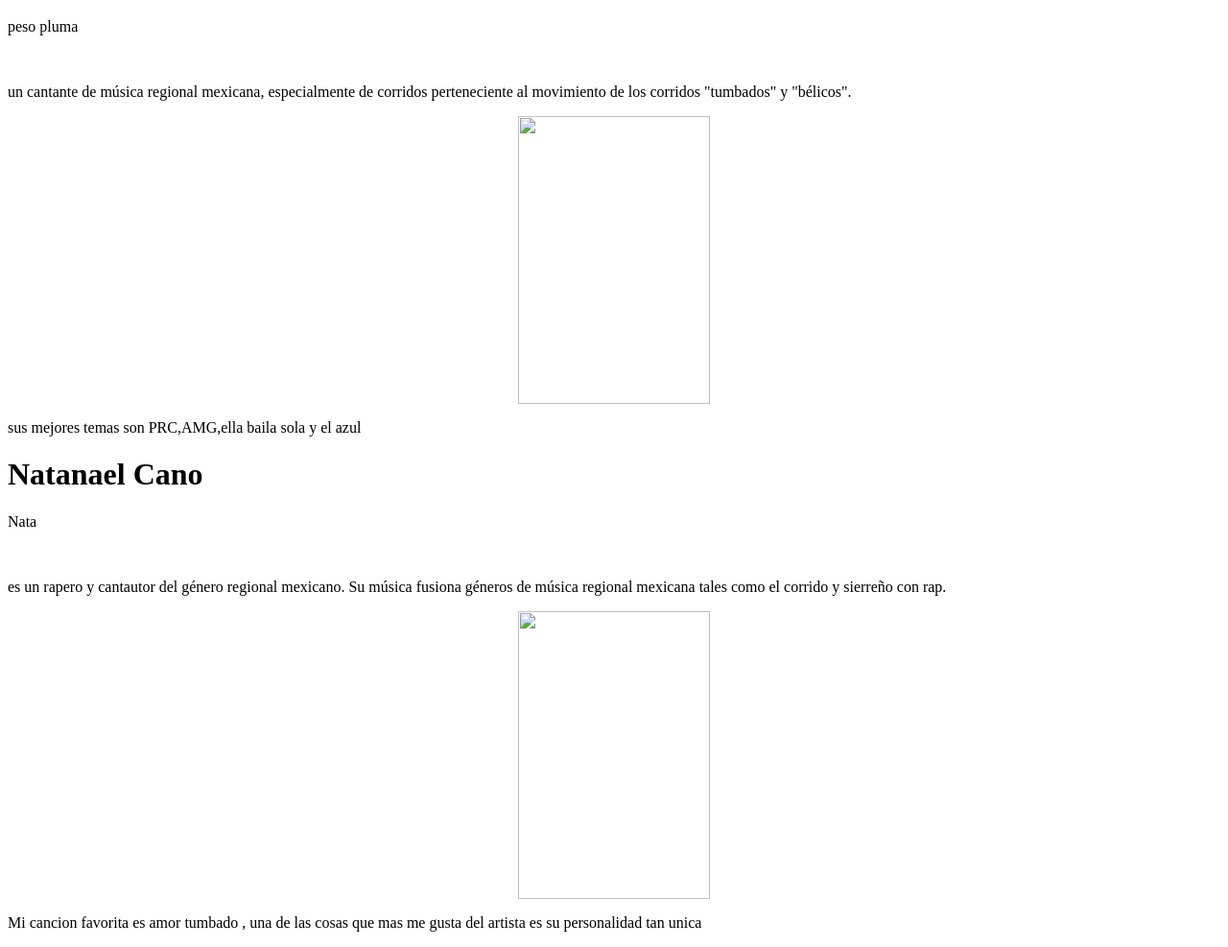
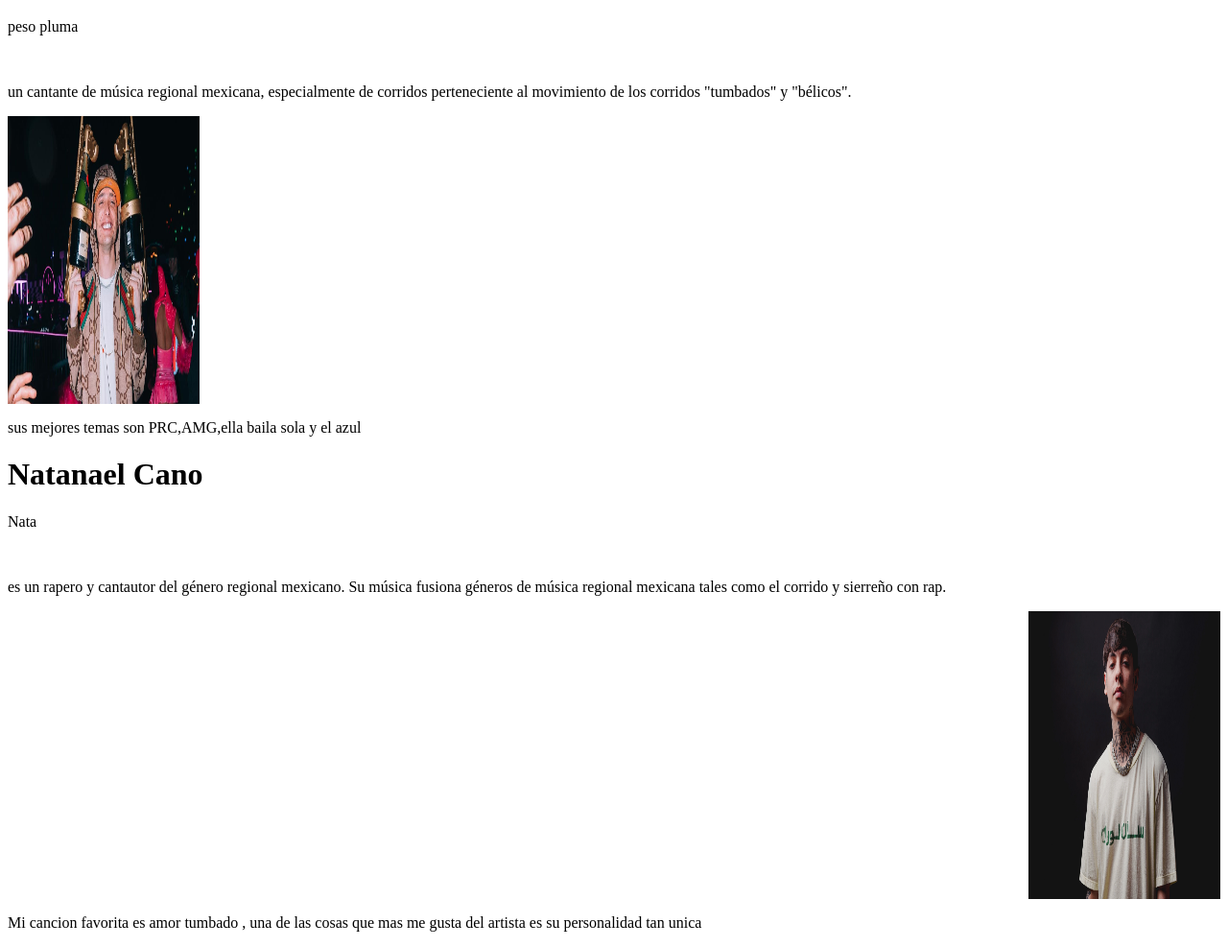
Before and after one commit to mariajose-restrepog/html-mariajose-restrepo, a website: page index.html in a window 1280 px wide. Shown: the part 561-1548 px from the top of the page at 96% size. Drawn offline with Linux system fonts and the light colour scheme.

Commit message:
tarea3 corregida

```diff
--- a/index.html
+++ b/index.html
@@ -30,7 +30,7 @@
       perteneciente al movimiento de los corridos "tumbados" y "bélicos".
     </p>
     <p>
-      <img id="PP" src="imagen2/ladoblep.jpg" width="200" height="300" />
+      <img id="PP" src="imagen1/ladoblep.jpg" width="200" height="300" />
     </p>
 
     <p>
@@ -48,7 +48,7 @@
       rap.
     </p>
     <p>
-      <img id="EA" src="imagen3/Natanael.webp" width="200" height="300" />
+      <img id="EA" src="imagen1/Natanael.webp" width="200" height="300" />
     </p>
 
     <p>
--- a/style.css
+++ b/style.css
@@ -6,13 +6,11 @@
 }
 #PP {
   display: block;
-  margin-left: auto;
   margin-right: auto;
   filter: grayscale(10%) drop-shadow(5px 5px green (0, 0, 0));
 }
 #EA {
   display: block;
   margin-left: auto;
-  margin-right: auto;
   filter: grayscale(10%) drop-shadow(5px 5px green (0, 0, 0));
 }
```
